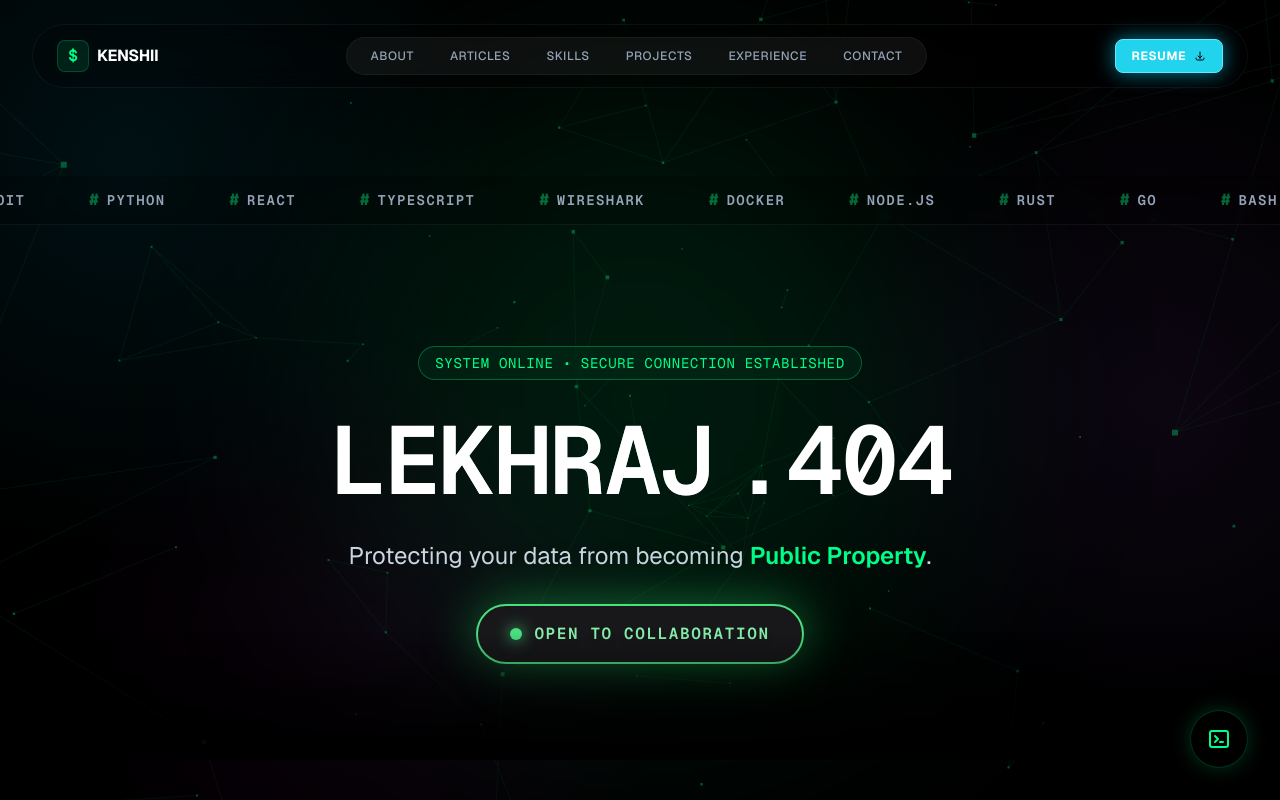
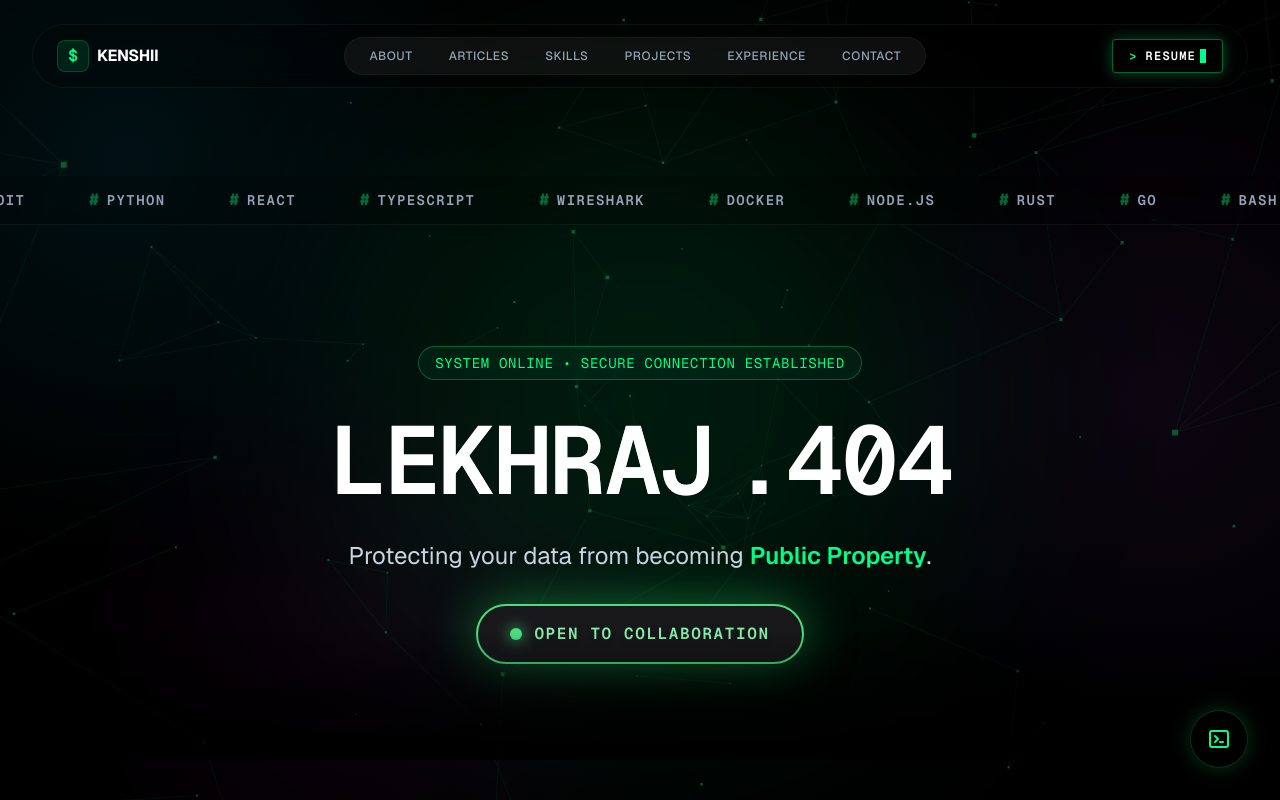
Before and after one commit to lekhrazz19/lekhrazz19.github.io, a React (Vite) app: page / in a window 1280 px wide. Shown: the top 800 px of the page. Built offline with nearby package versions, Linux system fonts and the light colour scheme.

Commit message:
Redesign resume button to a terminal hacker theme

```diff
--- a/src/components/Header.tsx
+++ b/src/components/Header.tsx
@@ -73,16 +73,18 @@ const Header = () => {
                             href="/resume.pdf"
                             target="_blank"
                             animate={{
-                                boxShadow: ["0px 0px 0px rgba(0, 212, 255, 0)", "0px 0px 20px rgba(0, 212, 255, 0.6)", "0px 0px 0px rgba(0, 212, 255, 0)"]
+                                boxShadow: ["0px 0px 0px rgba(0, 255, 136, 0)", "0px 0px 15px rgba(0, 255, 136, 0.3)", "0px 0px 0px rgba(0, 255, 136, 0)"]
                             }}
                             transition={{ repeat: Infinity, duration: 2 }}
-                            whileHover={{ scale: 1.05, filter: "brightness(1.2)" }}
+                            whileHover={{ scale: 1.05 }}
                             whileTap={{ scale: 0.95 }}
-                            className="hidden md:flex items-center gap-2 px-4 py-2 rounded-lg bg-cyan-400 text-black text-xs font-bold uppercase tracking-wider relative overflow-hidden group border border-cyan-300"
+                            className="hidden md:flex items-center gap-2 px-4 py-2 rounded bg-black/90 text-[#00ff88] text-xs font-mono font-bold tracking-widest relative group border border-[#00ff88]/40 hover:bg-[#00ff88] hover:text-black hover:border-[#00ff88] hover:shadow-[0_0_20px_rgba(0,255,136,0.6)] transition-all duration-300"
                         >
-                            <span className="absolute inset-0 w-full h-full bg-gradient-to-r from-transparent via-white/30 to-transparent -translate-x-[150%] group-hover:translate-x-[150%] transition-transform duration-500 ease-in-out"></span>
-                            <span className="relative z-10">Resume</span>
-                            <svg className="w-3 h-3 relative z-10 group-hover:translate-y-[1px] transition-transform" fill="none" stroke="currentColor" viewBox="0 0 24 24"><path strokeLinecap="round" strokeLinejoin="round" strokeWidth={2} d="M4 16v1a3 3 0 003 3h10a3 3 0 003-3v-1m-4-4l-4 4m0 0l-4-4m4 4V4" /></svg>
+                            <span className="relative z-10 flex items-center">
+                                <span className="text-[#00ff88] group-hover:text-black mr-2">&gt;</span>
+                                RESUME
+                                <span className="w-1.5 h-3.5 bg-[#00ff88] group-hover:bg-black inline-block ml-1 animate-pulse"></span>
+                            </span>
                         </motion.a>
 
                         {/* Mobile Menu Toggle */}
@@ -124,15 +126,17 @@ const Header = () => {
                             target="_blank"
                             onClick={() => setIsOpen(false)}
                             animate={{
-                                boxShadow: ["0px 0px 0px rgba(0, 212, 255, 0)", "0px 0px 20px rgba(0, 212, 255, 0.6)", "0px 0px 0px rgba(0, 212, 255, 0)"]
+                                boxShadow: ["0px 0px 0px rgba(0, 255, 136, 0)", "0px 0px 20px rgba(0, 255, 136, 0.4)", "0px 0px 0px rgba(0, 255, 136, 0)"]
                             }}
                             transition={{ repeat: Infinity, duration: 2 }}
                             whileTap={{ scale: 0.95 }}
-                            className="mt-4 flex items-center justify-center gap-2 px-6 py-4 rounded-xl bg-cyan-400 text-black font-bold uppercase tracking-wider overflow-hidden relative group border border-cyan-300 hover:brightness-110 transition-all"
+                            className="mt-4 flex items-center justify-center gap-2 px-6 py-4 rounded bg-black/90 text-[#00ff88] text-sm font-mono font-bold tracking-widest relative group border border-[#00ff88]/40 hover:bg-[#00ff88] hover:text-black hover:border-[#00ff88] hover:shadow-[0_0_20px_rgba(0,255,136,0.8)] transition-all duration-300"
                         >
-                            <span className="absolute inset-0 w-full h-full bg-gradient-to-r from-transparent via-white/30 to-transparent -translate-x-[150%] group-hover:translate-x-[150%] transition-transform duration-500 ease-in-out"></span>
-                            <span className="relative z-10">Download Resume</span>
-                            <svg className="w-4 h-4 relative z-10" fill="none" stroke="currentColor" viewBox="0 0 24 24"><path strokeLinecap="round" strokeLinejoin="round" strokeWidth={2} d="M4 16v1a3 3 0 003 3h10a3 3 0 003-3v-1m-4-4l-4 4m0 0l-4-4m4 4V4" /></svg>
+                            <span className="relative z-10 flex items-center">
+                                <span className="text-[#00ff88] group-hover:text-black mr-2">&gt;</span>
+                                DOWNLOAD_RESUME
+                                <span className="w-2 h-4 bg-[#00ff88] group-hover:bg-black inline-block ml-1 animate-pulse"></span>
+                            </span>
                         </motion.a>
                     </div>
                 </motion.div>
```
